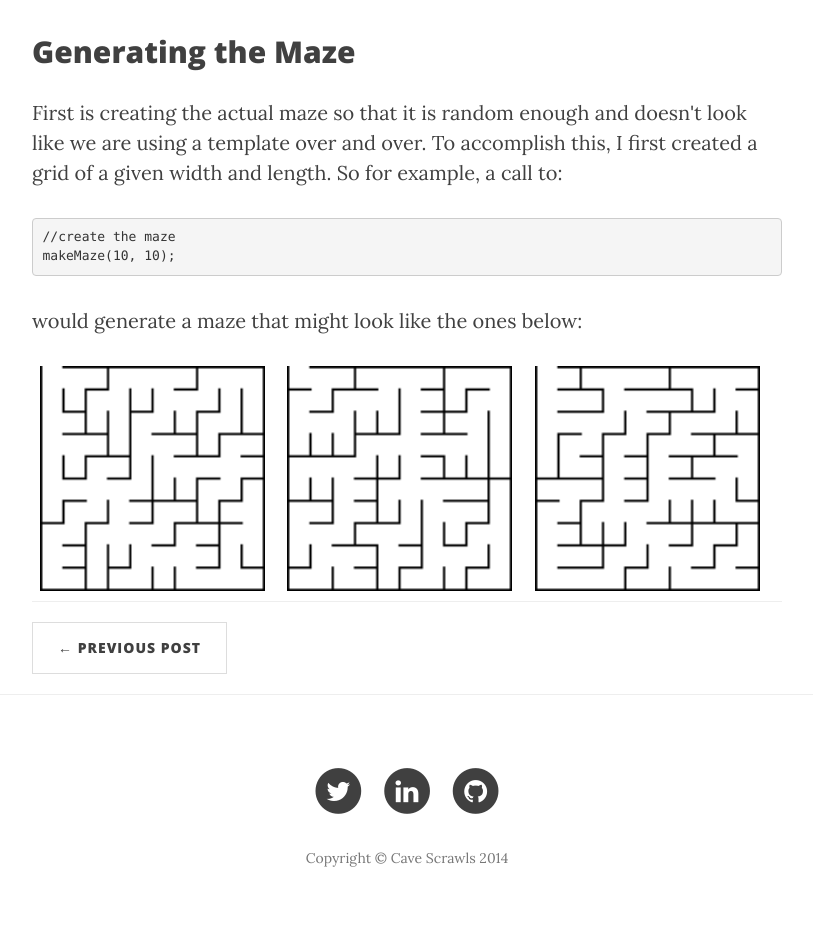
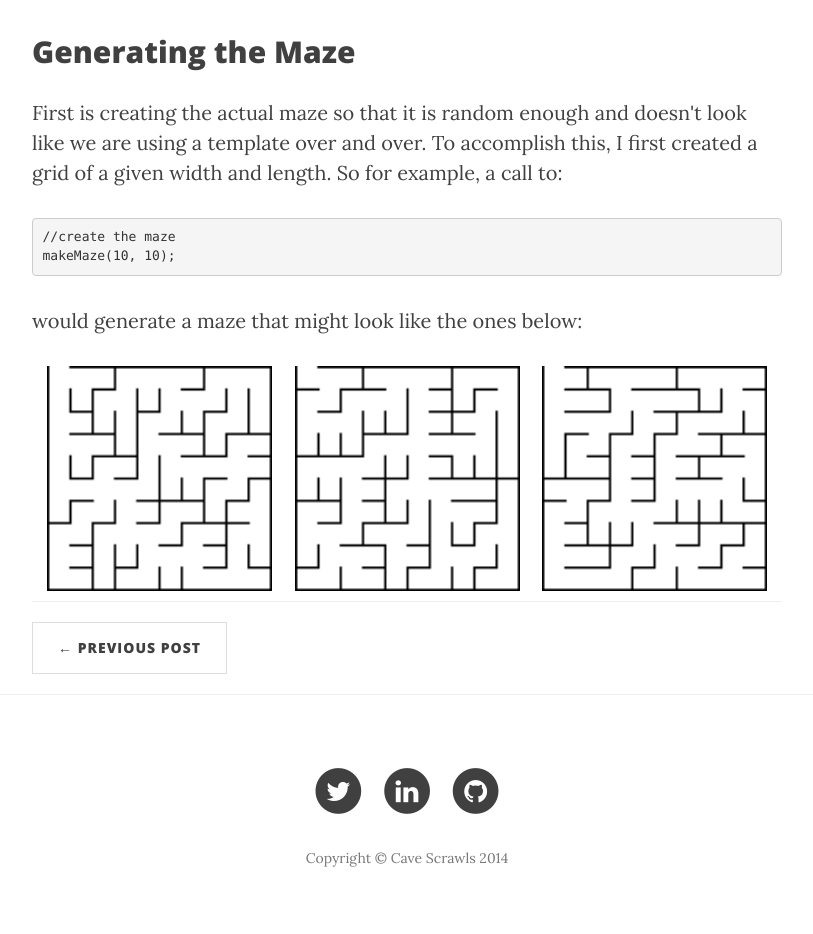
Before and after one commit to cjang5/blog, a Jekyll site: the page built from _posts/2014-12-10-mysterious-mazes.markdown, in a window 1280 px wide. Shown: the part 731-1665 px from the top of the page, without its empty margins (233-1046 px from the left). Built offline with Jekyll 4.4.1, drawn with Linux system fonts in a browser that asks for light colours; nearby versions of some CDN libraries.

Commit message:
Update 2014-12-10-mysterious-mazes.markdown

```diff
--- a/_posts/2014-12-10-mysterious-mazes.markdown
+++ b/_posts/2014-12-10-mysterious-mazes.markdown
@@ -18,7 +18,7 @@ header-img: "img/posts/post-07/post-07-bg.png"
 
 <p>would generate a maze that might look like the ones below: </p>
 
-<img src="{{ site.baseurl }}/img/posts/post-07/unsolved1.png" style="float: left; width: 30%; margin-left: 1%; margin-right: 3%; margin-bottom: 0.5em;">
+<img src="{{ site.baseurl }}/img/posts/post-07/unsolved1.png" style="float: left; width: 30%; margin-left: 2%; margin-right: 3%; margin-bottom: 0.5em;">
 <img src="{{ site.baseurl }}/img/posts/post-07/unsolved2.png" style="float: left; width: 30%; margin-right: 3%; margin-bottom: 0.5em;">
 <img src="{{ site.baseurl }}/img/posts/post-07/unsolved3.png" style="float: left; width: 30%; margin-right: 0%; margin-bottom: 0.5em;">
 
```
